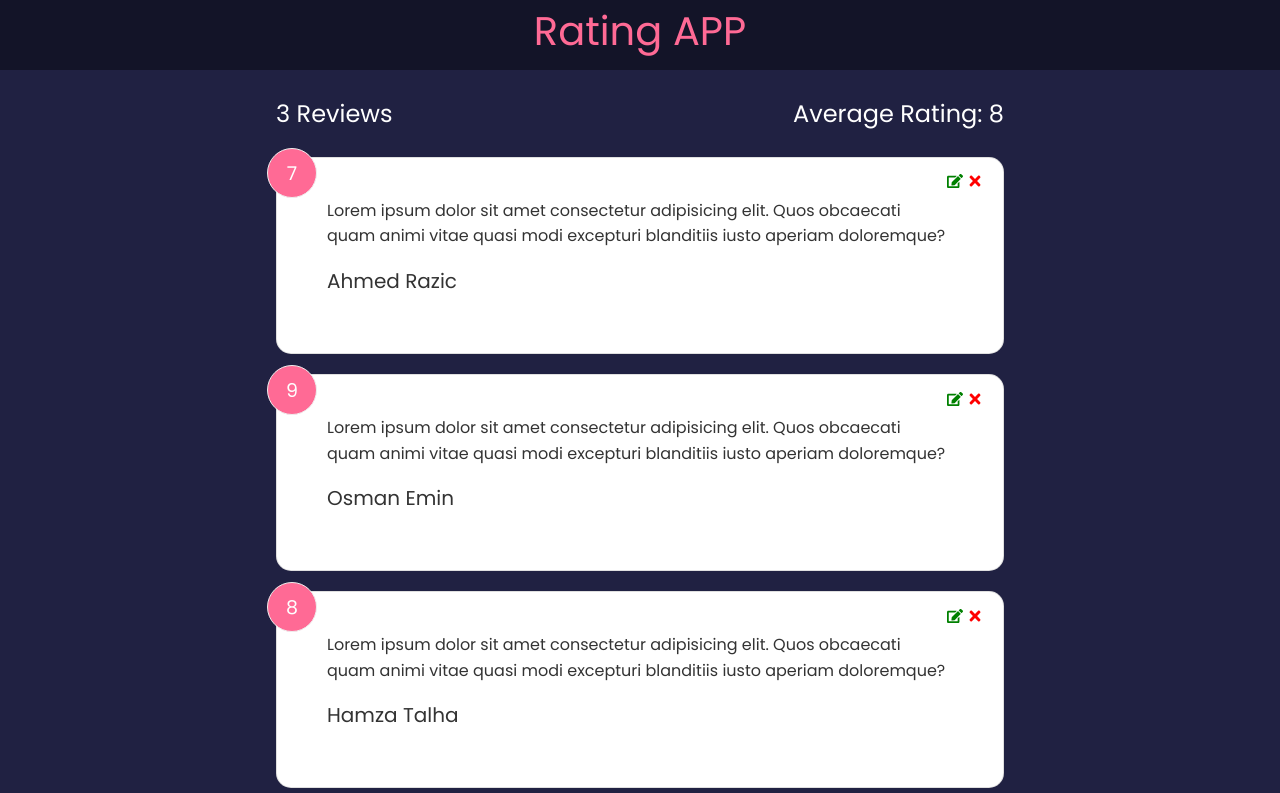
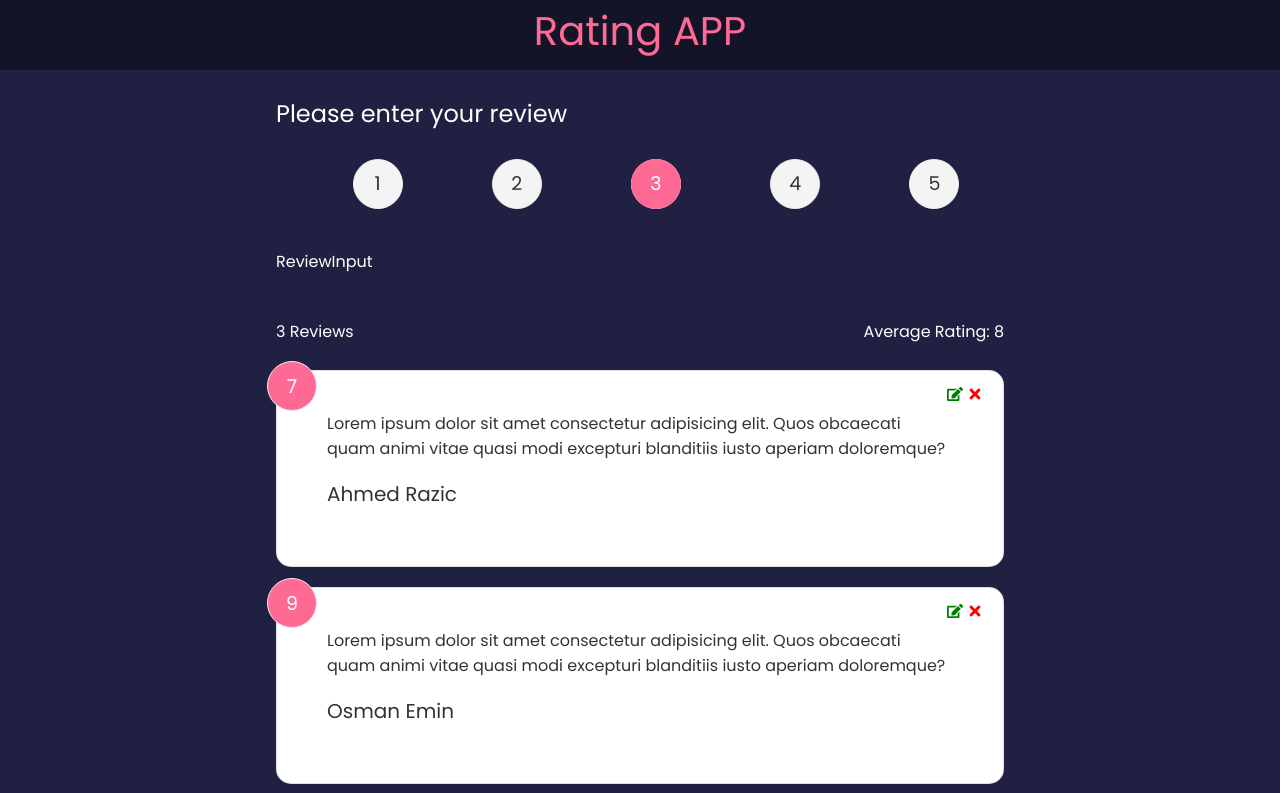
Before and after one commit to ahmed-razic/rating-comp, a React (Create React App) app: page / in a window 1280 px wide. Shown: the top 793 px of the page. Built offline with nearby package versions, Linux system fonts and the light colour scheme.

Commit message:
rating input comp

```diff
--- a/src/comps/RatingInput.jsx
+++ b/src/comps/RatingInput.jsx
@@ -1,4 +1,72 @@
-function RatingInput() {
-  return <div>RatingInput</div>
+import { useContext, useState } from 'react'
+import AppContext from '../context/AppContext'
+
+function RatingInput({ select }) {
+  const [selected, setSelected] = useState(3)
+
+  const handleChange = function (e) {
+    setSelected(+e.target.value)
+    select(+e.target.value)
+  }
+
+  return (
+    <ul className='rating'>
+      <li>
+        <input
+          type='radio'
+          id='num1'
+          name='rating'
+          value='1'
+          onChange={handleChange}
+          checked={selected === 1}
+        />
+        <label htmlFor='num1'>1</label>
+      </li>
+      <li>
+        <input
+          type='radio'
+          id='num2'
+          name='rating'
+          value='2'
+          onChange={handleChange}
+          checked={selected === 2}
+        />
+        <label htmlFor='num2'>2</label>
+      </li>
+      <li>
+        <input
+          type='radio'
+          id='num3'
+          name='rating'
+          value='3'
+          onChange={handleChange}
+          checked={selected === 3}
+        />
+        <label htmlFor='num3'>3</label>
+      </li>
+      <li>
+        <input
+          type='radio'
+          id='num4'
+          name='rating'
+          value='4'
+          onChange={handleChange}
+          checked={selected === 4}
+        />
+        <label htmlFor='num4'>4</label>
+      </li>
+      <li>
+        <input
+          type='radio'
+          id='num5'
+          name='rating'
+          value='5'
+          onChange={handleChange}
+          checked={selected === 5}
+        />
+        <label htmlFor='num5'>5</label>
+      </li>
+    </ul>
+  )
 }
 export default RatingInput
--- a/src/comps/RatingStats.jsx
+++ b/src/comps/RatingStats.jsx
@@ -12,9 +12,9 @@ function RatingStats() {
   average = average.toFixed(1).replace(/[.,]0$/, '')
 
   return (
-    <div className='rating-stats'>
-      <h4>{data.length} Reviews</h4>
-      <h4>Average Rating: {isNaN(average) ? 0 : average}</h4>
+    <div className='rating-stats mt-5'>
+      <h6>{data.length} Reviews</h6>
+      <h6>Average Rating: {isNaN(average) ? 0 : average}</h6>
     </div>
   )
 }
--- a/src/pages/Home.jsx
+++ b/src/pages/Home.jsx
@@ -1,9 +1,14 @@
 import List from '../comps/List'
 import RatingStats from '../comps/RatingStats'
+import RatingInput from '../comps/RatingInput'
+import ReviewInput from '../comps/ReviewInput'
 
 function Home() {
   return (
     <div className='container'>
+      <h4>Please enter your review</h4>
+      <RatingInput />
+      <ReviewInput />
       <RatingStats />
       <List />
     </div>
--- a/src/style.css
+++ b/src/style.css
@@ -71,6 +71,7 @@ footer {
 .num-display {
   position: relative;
   background: #f4f4f4;
+  color: #333;
   width: 50px;
   height: 50px;
   padding: 10px;
```
